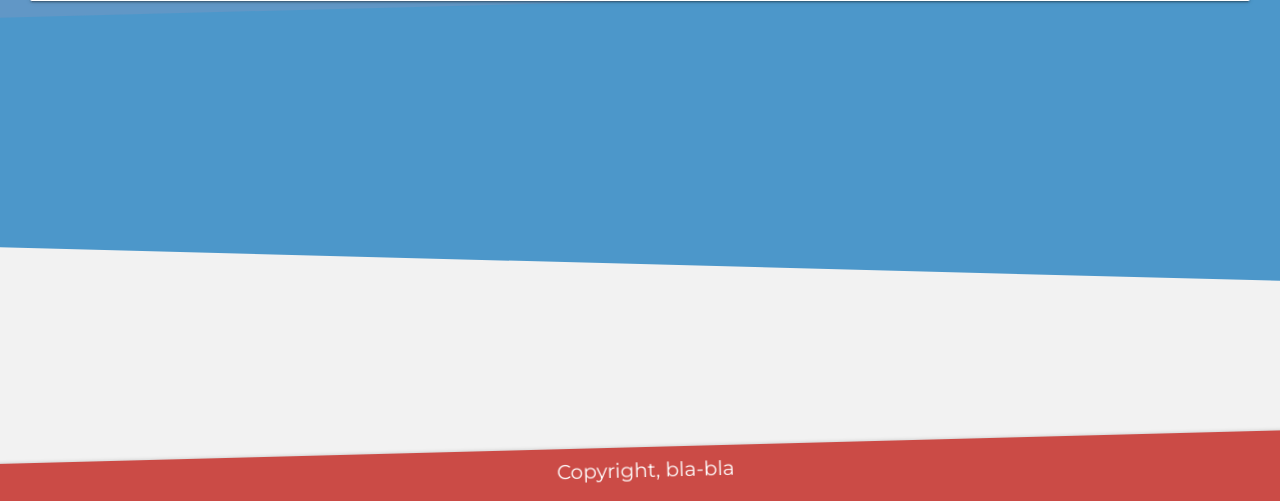
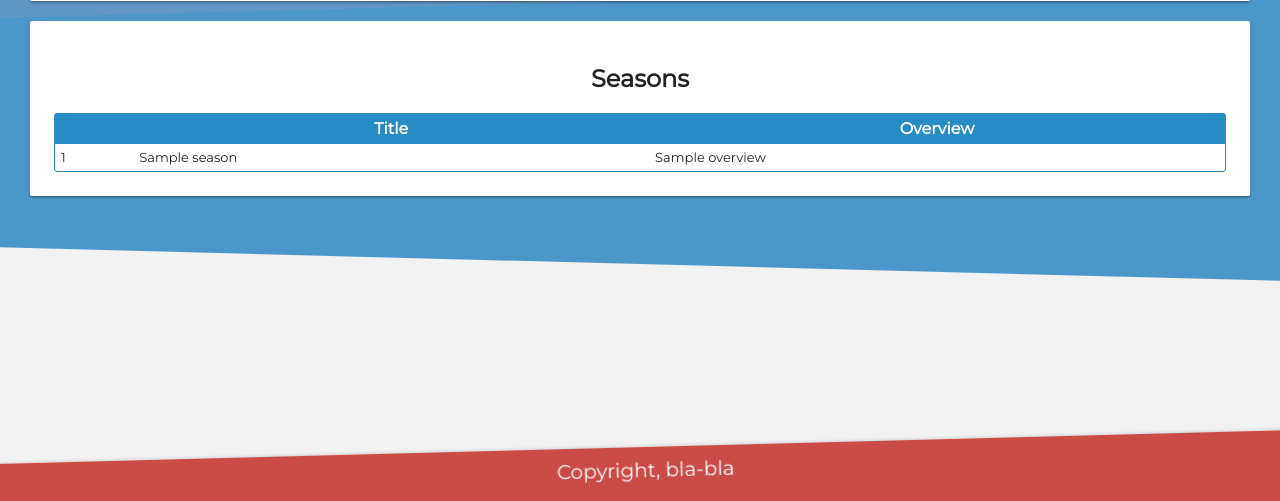
Before and after one commit to CodecoolGlobal/codecool-series-python-lillakiraly, a Flask app: template templates/show.html in a window 1280 px wide. Shown: the part 299-800 px from the top of the page. Run offline with Flask 2, Linux system fonts and the light colour scheme; the template is opened without the code that fills it: most values are stand-ins (such as "Sample title", 1, 10 or a date in 2020); data that the repository does not hold is empty; some libraries are stand-ins or nearby versions.

Commit message:
Add show seasons feature

```diff
--- a/data/queries.py
+++ b/data/queries.py
@@ -54,3 +54,11 @@ def get_show(id):
        WHERE shows.id = {show_id}
        GROUP BY shows.id;
     """).format(show_id=sql.Literal(id)), fetchall=False)
+
+
+def get_seasons_of_show(show_id):
+    return data_manager.execute_select(sql.SQL("""
+        SELECT *
+        FROM seasons
+        WHERE show_id = {show_id};
+    """).format(show_id=sql.Literal(show_id)))
--- a/main.py
+++ b/main.py
@@ -30,7 +30,8 @@ def get_shows():
 @app.route('/show/<int:id>')
 def display_show(id):
     show_data = queries.get_show(id)
-    return render_template('show.html', show_data=show_data)
+    seasons = queries.get_seasons_of_show(id)
+    return render_template('show.html', show_data=show_data, seasons=seasons)
 
 
 @app.route('/design')
--- a/templates/show.html
+++ b/templates/show.html
@@ -25,4 +25,25 @@
             <p><b>Actors: </b>{{ show_data['actors'] }}</p>
         </div>
     </div>
+    <div class="card show-seasons">
+            <h2 class="text-center">Seasons</h2>
+            <table>
+                <thead>
+                <tr>
+                    <th></th>
+                    <th>Title</th>
+                    <th>Overview</th>
+                </tr>
+                </thead>
+                <tbody>
+                    {% for season in seasons %}
+                        <tr>
+                            <td>{{ season['season_number'] }}</td>
+                            <td>{{ season['title'] }}</td>
+                            <td>{{ season['overview'] if season['overview'] else 'No description.'}}</td>
+                        </tr>
+                    {% endfor %}
+                </tbody>
+            </table>
+        </div>
 {% endblock %}
```
